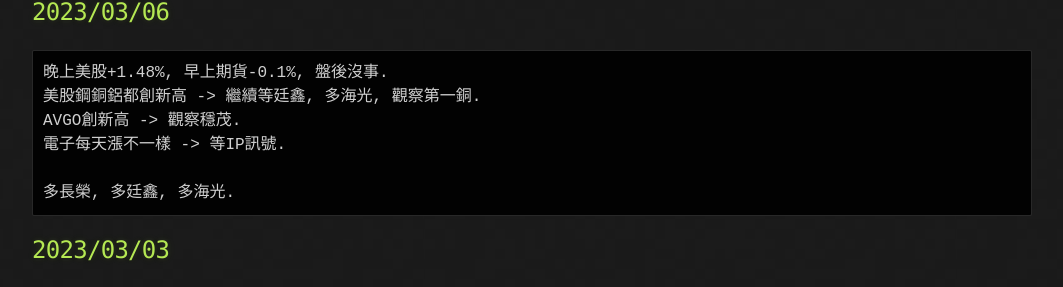
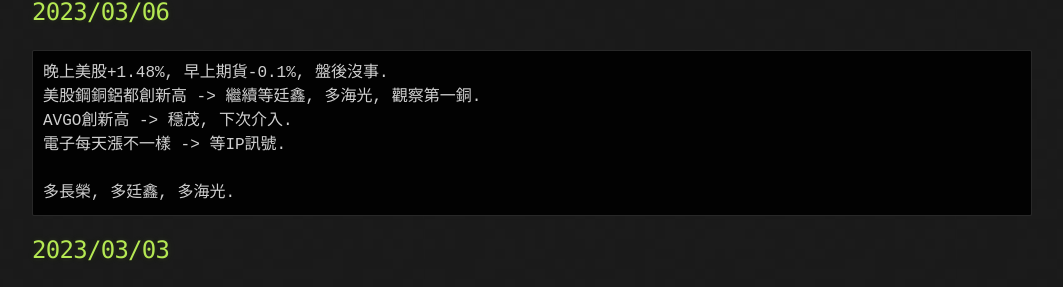
Before and after one commit to lepg5487/Stock_God, a Jekyll site: the page built from index.md, in a window 1280 px wide and 900 px high, scrolled down 428 px. Shown: the part 196-483 px from the top of the window, without its empty margins (108-1171 px from the left). Built offline with Jekyll 4.4.1, drawn with Linux system fonts in a browser that asks for light colours; our own code applies the rules of GitHub Pages for plain Markdown files.

Commit message:
Update index.md

````diff
--- a/index.md
+++ b/index.md
@@ -24,7 +24,7 @@
 ```
 晚上美股+1.48%, 早上期貨-0.1%, 盤後沒事.
 美股鋼銅鋁都創新高 -> 繼續等廷鑫, 多海光, 觀察第一銅.
-AVGO創新高 -> 觀察穩茂.
+AVGO創新高 -> 穩茂, 下次介入.
 電子每天漲不一樣 -> 等IP訊號.
 
 多長榮, 多廷鑫, 多海光.
````
